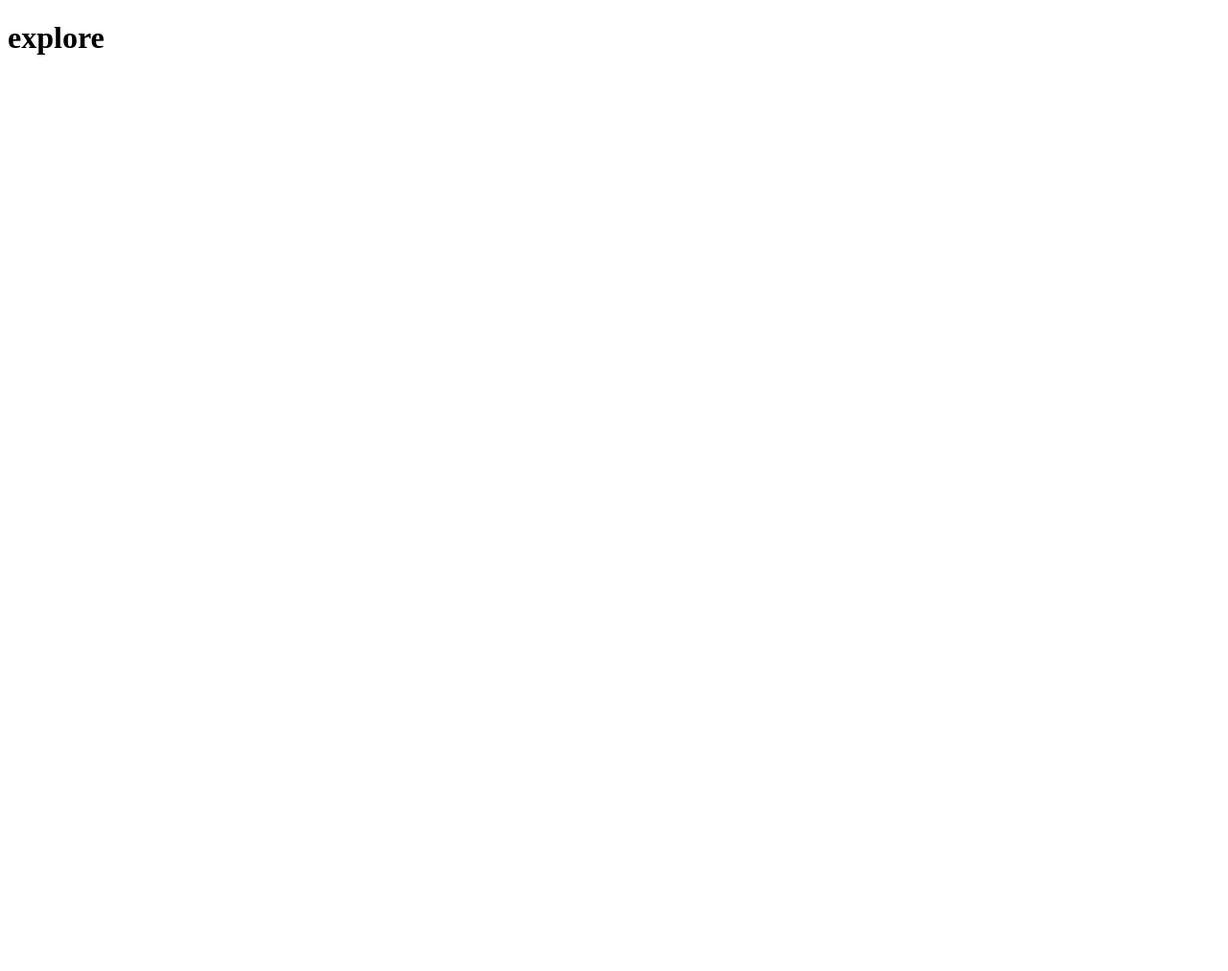
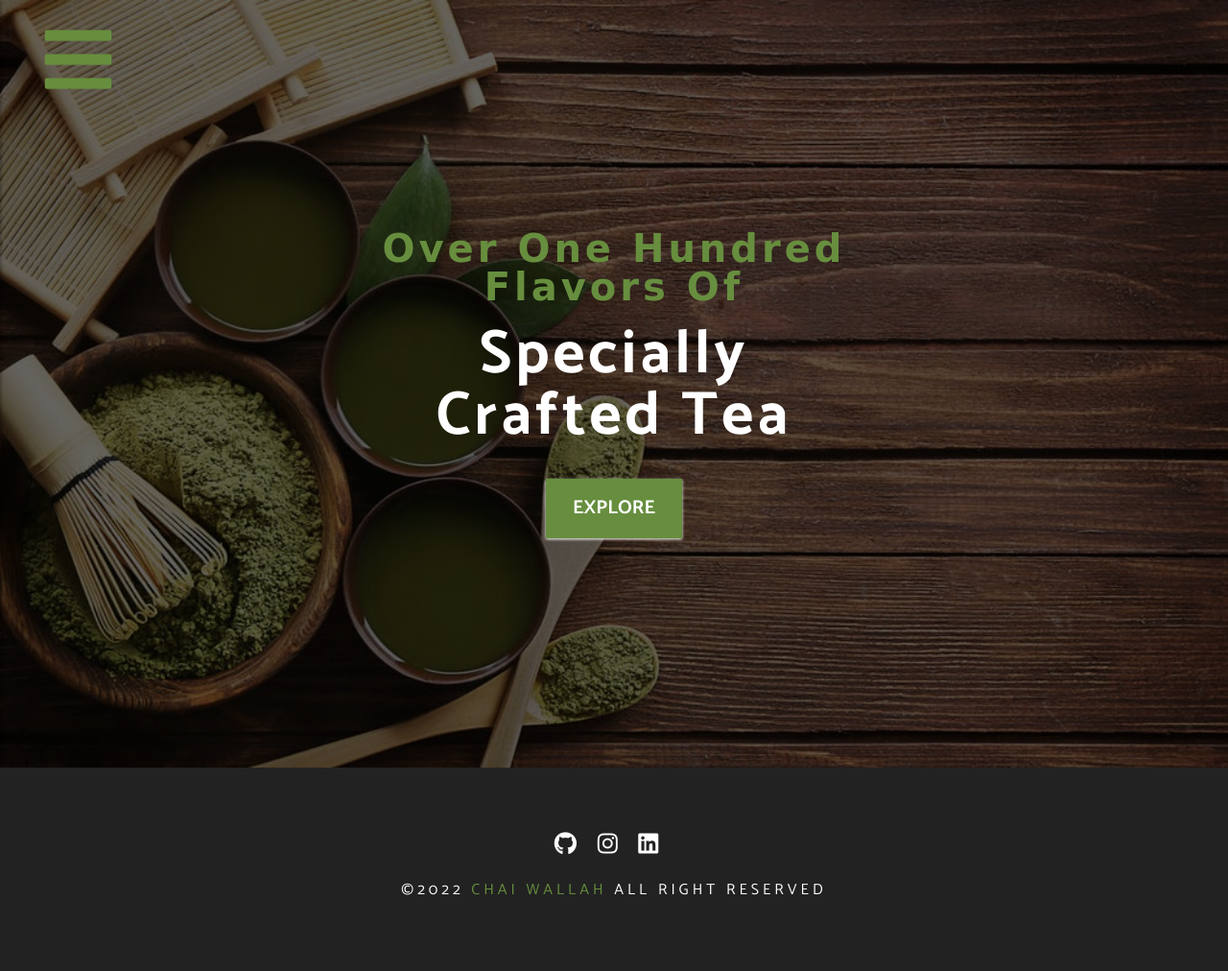
Before and after one commit to Khushi-Verma/chai-project, a plain HTML site: page explore.html in a window 1280 px wide. Shown: the whole page at 96% size. Before the commit the page ends 800 px from the top, so only its background shows below. Drawn offline with Linux system fonts and the light colour scheme; a web font is replaced by a local one.

Commit message:
Update explore.html

```diff
--- a/explore.html
+++ b/explore.html
@@ -1,12 +1,74 @@
 <!DOCTYPE html>
 <html lang="en">
+
 <head>
-    <meta charset="UTF-8">
-    <meta http-equiv="X-UA-Compatible" content="IE=edge">
-    <meta name="viewport" content="width=device-width, initial-scale=1.0">
-    <title>Document</title>
+    <meta charset="UTF-8" />
+    <meta name="viewport" content="width=device-width, initial-scale=1.0" />
+    <meta http-equiv="X-UA-Compatible" content="ie=edge" />
+    <title>Chai Wallah || About</title>
+    <!-- font-awesome -->
+    <link rel="stylesheet" href="./fontawesome-free-5.12.1-web/css/all.min.css" />
+    <!-- custom css -->
+    <link rel="stylesheet" href="./css/styles.css" />
 </head>
+
 <body>
-    <h1>explore</h1>
-</body>
-</html>
+    <!-- Navbar -->
+    <!-- nav  button -->
+    <span class="nav-btn" id="nav-btn">
+        <i class="fas fa-bars"></i>
+    </span>
+    <nav class="navbar" id="navbar">
+        <div class="navbar-header">
+            <span class="nav-close" id="nav-close"><i class="fas fa-times"></i></span>
+        </div>
+        <ul class="nav-items">
+            <li><a href="index.html" class="nav-link">home</a></li>
+            <li><a href="skills.html" class="nav-link">skills</a></li>
+            <li><a href="about.html" class="nav-link">about</a></li>
+            <li><a href="products.html" class="nav-link">products</a></li>
+        </ul>
+    </nav>
+    <!-- Header  -->
+    <header class="header">
+        <div class="banner">
+            <h2>Over one hundred flavors of</h2>
+            <h1>Specially <br> Crafted tea</h1>
+            <a href="#" class="btn banner-btn">explore</a>
+        </div>
+    </header>
+
+
+    <!-- footer -->
+    <footer class="footer">
+        <div class="section-center">
+            <div class="social-icons">
+        <!-- social icon -->
+        <a href="https://github.com/Khushi-Verma" target="_blank" class="social-icon">
+            <i class="fab fa-github"></i>
+        </a>
+        <!-- end of social icon -->
+        <!-- social icon -->
+        <a href="https://www.instagram.com/khushiiverrma/" target="_blank" class="social-icon">
+            <i class="fab fa-instagram"></i>
+        </a>
+        <!-- end of social icon -->
+        <!-- social icon -->
+        <a href="https://www.linkedin.com/in/khushi-verma-8199b0188/" target="_blank" class="social-icon">
+            <i class="fab fa-linkedin"></i>
+        </a>
+        <!-- end of social icon -->
+            </div>
+            <h4 class="footer-text">
+                &copy;<span id="date">2022</span> <span class="company">chai wallah</span>
+                all right reserved
+            </h4>
+        </div>
+    </footer>
+    <script src="./app.js"></script>
+
+    </body>
+
+    </html>
+
+    <!-- End of Header  -->
```
